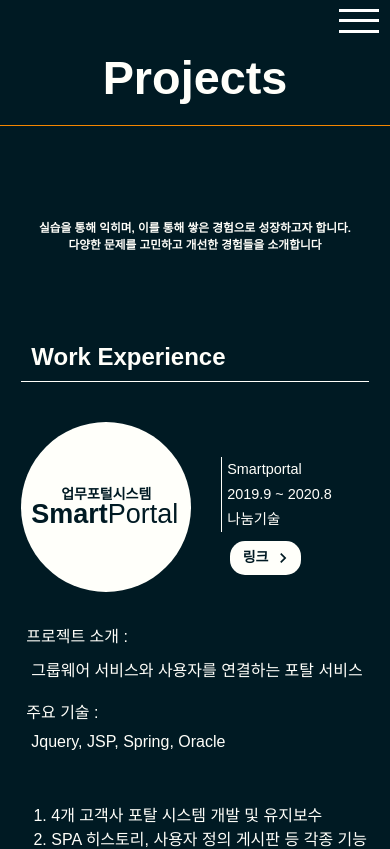
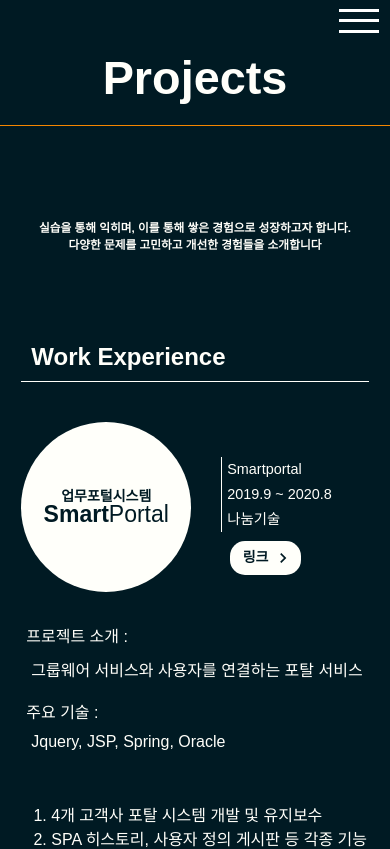
Before and after one commit to Bearsharks/portfolio, a React (Create React App) app: page /portfolio/projects in a window 390 px wide. Shown: the top 849 px of the page. Built offline with nearby package versions, Linux system fonts and the light colour scheme.

Commit message:
feat: 크로스브라우징 및 반응형 개선

```diff
--- a/src/About.js
+++ b/src/About.js
@@ -156,8 +156,6 @@ function About(props) {
                         <br />
                     </div>
                 </div>
-
-            </div>
                 <div className={`skill-btns`} >
                     <div className={`skill-btns-left`} onClick={() => rotBtnClickHandler(-1)}>
                         <Icon className={`skill-btns-left__large`} width="110" height="100" fill='lightgrey' />
@@ -169,6 +167,7 @@ function About(props) {
                         <Icon className={`skill-btns-right__small`} width="50" height="50" fill='lightgrey' />
                     </div>
                 </div>
+            </div>
         </div >
     );
 }
--- a/src/About.scss
+++ b/src/About.scss
@@ -48,6 +48,7 @@
     @include flex-element();
     transform-style: preserve-3d;
     perspective:100vw;
+    overflow: hidden;
 }
 
 .about-box--blueblack{
--- a/src/Home.js
+++ b/src/Home.js
@@ -104,7 +104,7 @@ function Home() {
                         <Badge name="HTML5" color="001A23" /> &nbsp;
                         <Badge name="SASS" color="001A23" /> &nbsp;
 
-                        <Badge name="JavaScript" color="001A23" /> &nbsp;
+                        <Badge name="ES6~" color="001A23" logo="javascript" /> &nbsp;
 
                         <Badge name="React" color="001A23" />&nbsp;
                         <Badge name="Recoil" color="001A23" logo="react" /> &nbsp;
--- a/src/Home.scss
+++ b/src/Home.scss
@@ -90,7 +90,7 @@
         width: 100vw;
         height: 85%;
         transform : translateY(15px);
-        opacity: 0;
+        opacity: 1;
         transition: all 0.5s linear;
     }
 }
--- a/src/Projects.js
+++ b/src/Projects.js
@@ -8,7 +8,8 @@ function Projects() {
     const careerList = [{
         logo: (
             <figure style={{
-                margin: `0px`
+                margin: `0px`,
+                textAlign: `center`
             }}>
                 <div className={styles["sl_subtitle01"]}>업무포털시스템</div>
                 <span className={styles["sl_subtitle02"]}>Smart</span>
@@ -33,7 +34,8 @@ function Projects() {
     }, {
         logo: (
             <figure style={{
-                margin: `0px`
+                margin: `0px`,
+                textAlign: `center`
             }}>
                 <div className={styles["sl_subtitle01"]}>문서관리시스템</div>
                 <span className={styles["sl_subtitle02"]}>Smart</span>
@@ -59,7 +61,7 @@ function Projects() {
     }];
 
     const personalList = [{
-        logo: (<img style={{ borderRadius: `50%` }} src={imlogo} />),
+        logo: (<img style={{ borderRadius: `50%`, width: `100%`, height: `100%` }} src={imlogo} />),
         info: {
             name: `이미지 모자이크`,
             periord: `2021.5 ~ `,
--- a/src/Projects.module.scss
+++ b/src/Projects.module.scss
@@ -122,13 +122,13 @@
     text-align: center !important;
 }
 .sl_subtitle02 {
-    font-size: 27px;
+    font-size: 25px;
     font-weight: 700;
     color: #001A23;
     line-height: 1;
 }
 .sl_subtitle03 {
-    font-size: 27px;
+    font-size: 23px;
     font-weight: 100;
     color: #001A23;
     line-height: 1;
@@ -141,7 +141,7 @@
     text-align: center !important;
 }
 .sl_subtitle02 {
-    font-size: 27px;
+    font-size: 23px;
     font-weight: 700;
     color: #001A23;
     line-height: 1;
@@ -150,7 +150,7 @@
     width: 100%;
     height:100%;
     border-radius: 50%;
-    font-size: 26px;
+
     padding-top: 15px;
     letter-spacing: -1px;
     font-weight: 700;
@@ -159,6 +159,7 @@
 }
 .portfolio-logo__wc{
     border-bottom: 1px solid #f48600;
+    font-size: 23px;
     text-align: center !important;
 }
 .portfolio-logo__hu{
--- a/src/components/Article.scss
+++ b/src/components/Article.scss
@@ -52,7 +52,7 @@
     align-items: flex-start;
     height: 100%;
     width:50%;
-    font-size: 3vh;
+    font-size: unquote('min(3.5vw, 3.5vh)');
     & div {
         width: 80%;
         padding-left: 10%;
@@ -76,7 +76,7 @@
     }
 }
 .article-wrapper__ul{
-    width:90%;
+    width: calc(100% - 40px);
 }
 .article-wrapper-contents__link-button{
     padding-top: 1vh;
--- a/src/global.scss
+++ b/src/global.scss
@@ -12,9 +12,11 @@ $reverse-blueblack: #FFFFFA;
 }
 
 @mixin append_scrollbar {
+    scrollbar-width: thin;
+    scrollbar-color: #babac0 #f4f4f4;
     &::-webkit-scrollbar {
         //@function:#f4f4f4;
-        width:6px;
+        width:7px;
     }
 
     /* background of the scrollbar except button or resizer */
```
Lines whose indentation alone changed are shown as unchanged.
